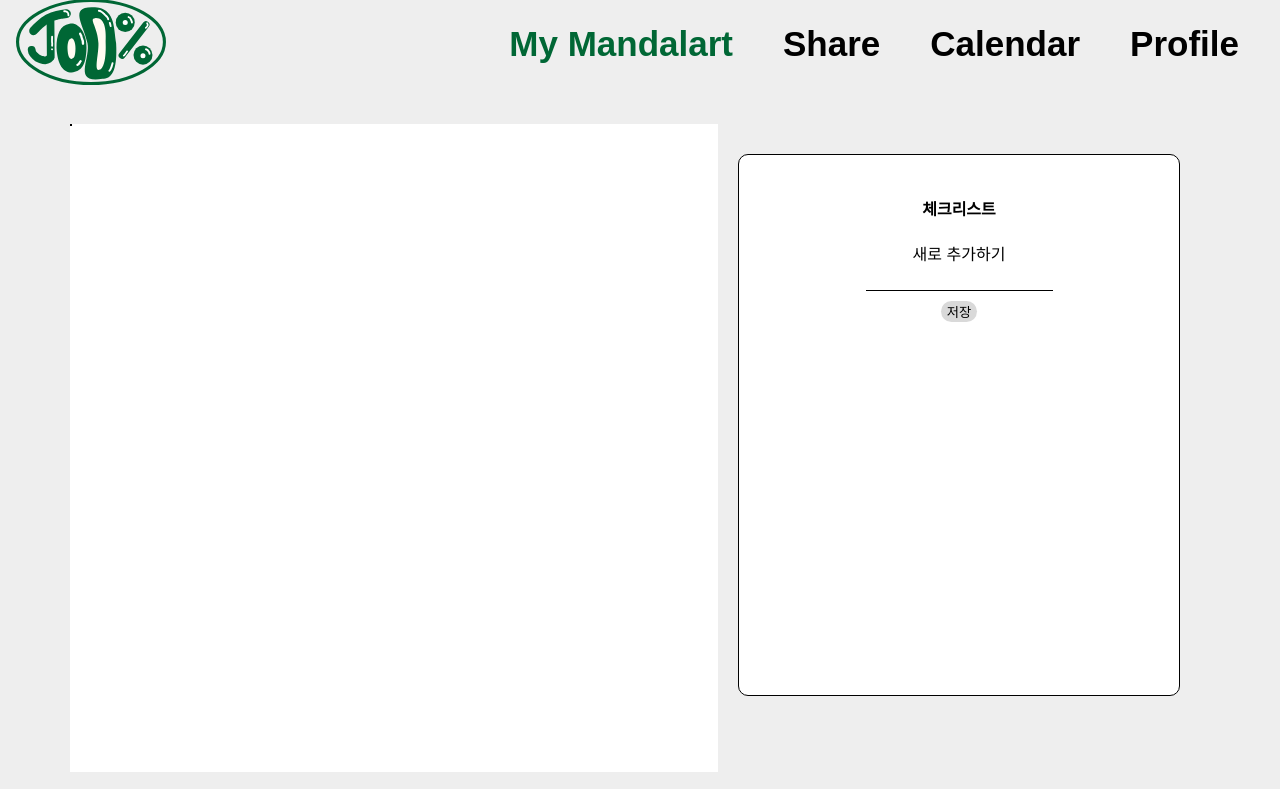
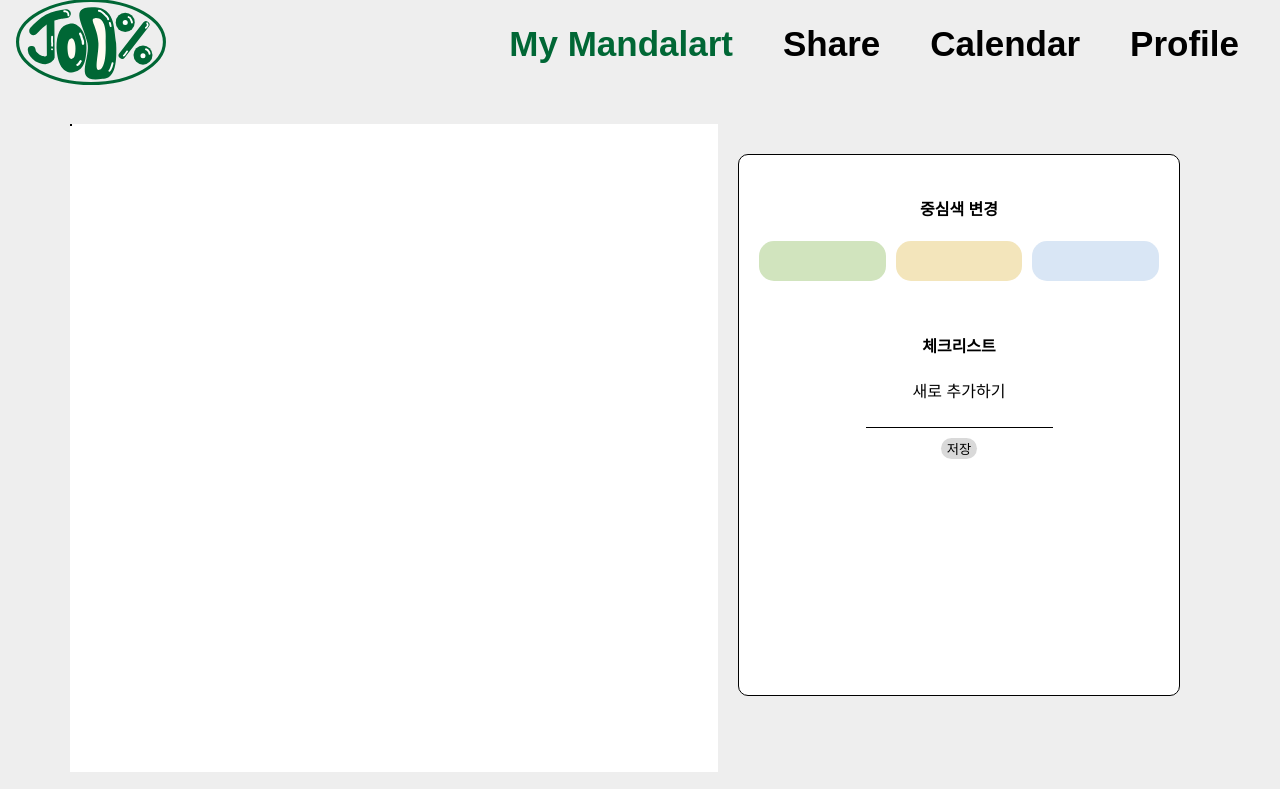
Before and after one commit to 2024-10/J00, a Node server app: template views/editMandalart.ejs in a window 1280 px wide. Shown: the part 17-806 px from the top of the page. Run offline with Node 20, Linux system fonts and the light colour scheme; the template is opened without the code that fills it, so the values that code supplies are empty.

Commit message:
중심색 변경

```diff
--- a/public/css/editMandalart.css
+++ b/public/css/editMandalart.css
@@ -16,6 +16,37 @@ header {
     gap: 20px;
 }
 
+.color-container {
+    display: flex;
+    width: 400px;
+}
+
+.mandalart-color {
+    width: 33.3%;
+    height: 40px;
+    border-radius: 15px;
+    margin-bottom: 30px;
+    cursor: pointer;
+}
+
+#green {
+    background-color: #D1E4BE;
+    margin-right: 10px;
+}
+
+#yellow {
+    background-color: #F3E5BB;
+    margin-right: 10px;
+}
+
+#blue {
+    background-color: #D9E6F5;
+}
+
+.cell.center {
+    background-color: #D1E4BE;
+}
+
 #tedolist-form {
     display: grid;
     justify-content: center;
@@ -28,9 +59,11 @@ header {
     height: 648px;
     background: white;
 }
+
 h3 {
     text-align: center;
 }
+
 .cell {
     position: absolute;
     border: 1px solid black;
@@ -83,6 +116,7 @@ input:focus {
 #checklistDetail:focus {
     border-bottom: 1px solid #007BFF;
 }
+
 #checklist-container {
     background: #fff;
     border: 1px solid black;
@@ -93,6 +127,7 @@ input:focus {
     text-align: center;
     margin-right: 10px;
 }
+
 #checklist-container::-webkit-scrollbar {
     width: 10px;
     background-color: black;
--- a/views/editMandalart.ejs
+++ b/views/editMandalart.ejs
@@ -35,6 +35,7 @@
     <div class="container">
         <form id="mandalart-form" action="/mandalart/update/<%= mandalart.mandalart_id %>" method="POST">
             <h3>나의 만다라트</h3>
+
             <div id="mandalart-grid" class="mandalart grid-<%= mandalart.tedolist_count %> sortMine">
                 <% function getCellClass(index, count) {
                     const classes = [
@@ -71,6 +72,13 @@
         </form>
 
         <div id="checklist-container" class="sortMine">
+            <h4>중심색 변경</h4>
+            <div class="color-container">
+                <div class="mandalart-color" id="green"></div>
+                <div class="mandalart-color" id="yellow"></div>
+                <div class="mandalart-color" id="blue"></div>
+            </div>
+
             <h4>체크리스트</h4>
             <ul id="checklist-list"></ul>
             <form id="checklist-form">
@@ -220,6 +228,17 @@
         return confirm('정말로 현재 만다라트를 삭제하시겠습니까?');
     }
 
+
+     // 색상 클릭시 중심 색 변경 코드!!
+     const colorElements = document.querySelectorAll('.mandalart-color');
+     const cellCenter = document.querySelector('.cell.center');
+
+     colorElements.forEach(element => {
+         element.addEventListener('click', function() {
+             const selectedColor = getComputedStyle(element).backgroundColor;
+             cellCenter.style.backgroundColor = selectedColor;
+         });
+     });
     </script>
 </body>
 </html>
```
